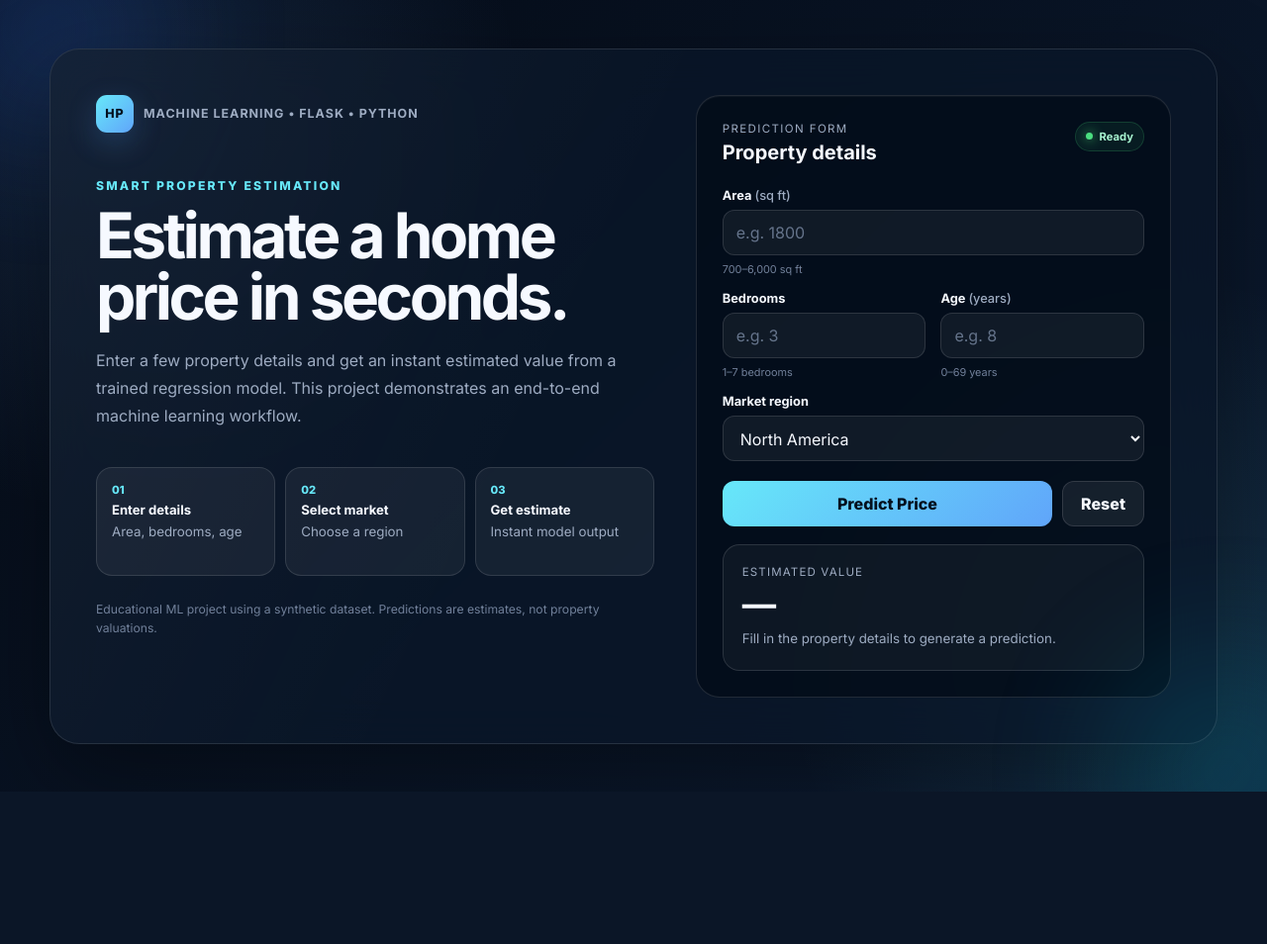
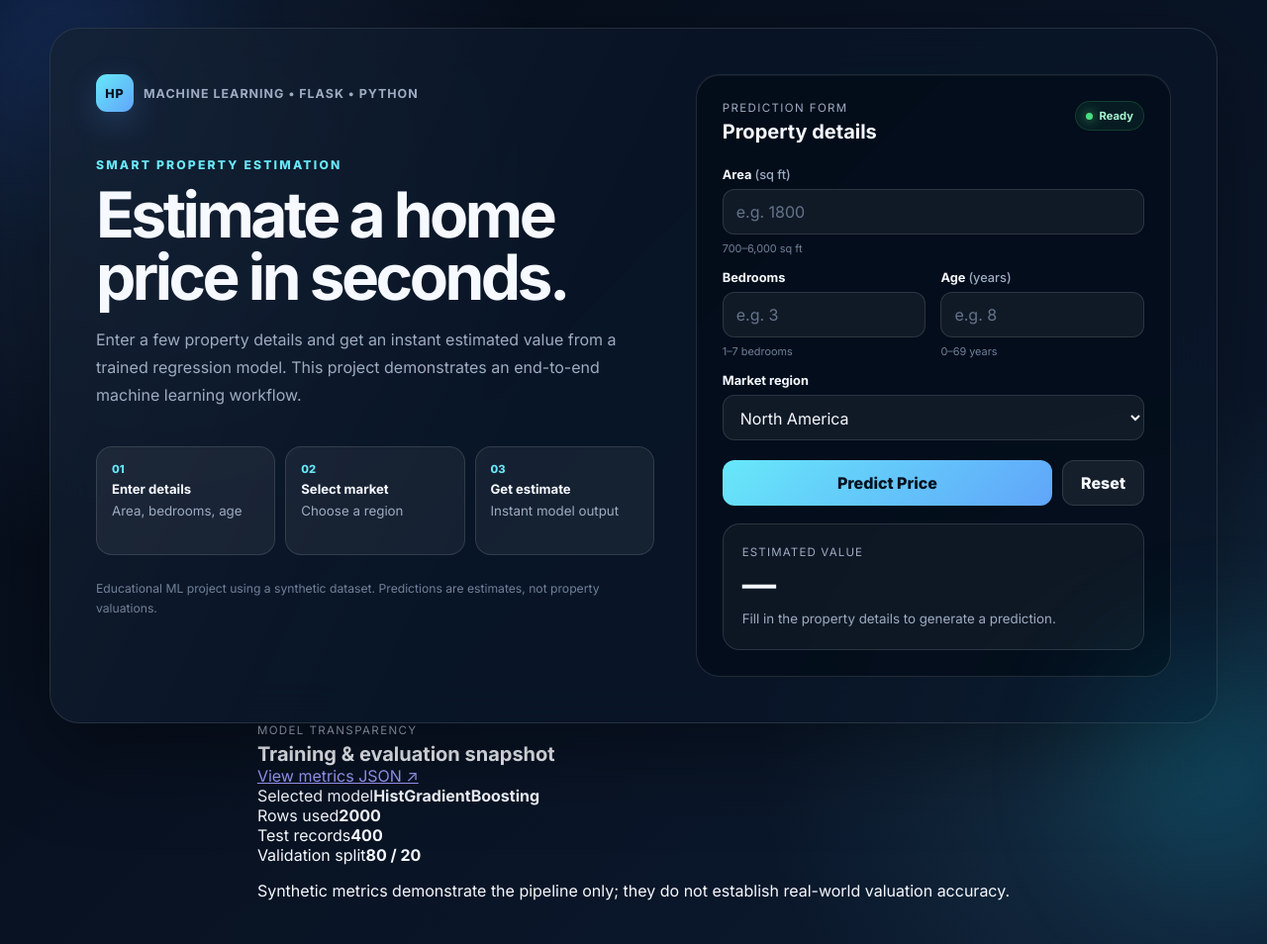
Before and after one commit to Shivamxxpathak/Home-Prediction-app, a Flask app: page / in a window 1280 px wide. Shown: the whole page at 99% size. Before the commit the page ends 800 px from the top, so only its background shows below. Run offline with Flask 3, Linux system fonts and the light colour scheme.

Commit message:
Add model evaluation transparency panel to web interface

```diff
--- a/templates/index.html
+++ b/templates/index.html
@@ -89,6 +89,19 @@
           </div>
         </div>
       </section>
+      <section class="evaluation-card" aria-labelledby="evaluation-title">
+        <div class="evaluation-heading">
+          <div><p class="panel-kicker">Model transparency</p><h2 id="evaluation-title">Training &amp; evaluation snapshot</h2></div>
+          <a href="/metrics" target="_blank" rel="noopener">View metrics JSON ↗</a>
+        </div>
+        <div class="evaluation-grid">
+          <div><span>Selected model</span><strong>{{ metrics.get('selected_model', 'Train model to view') }}</strong></div>
+          <div><span>Rows used</span><strong>{{ metrics.get('rows_after_cleaning', '—') }}</strong></div>
+          <div><span>Test records</span><strong>{{ metrics.get('test_rows', '—') }}</strong></div>
+          <div><span>Validation split</span><strong>80 / 20</strong></div>
+        </div>
+        <p class="evaluation-note">{{ metrics.get('note', 'Metrics appear after model training.') }}</p>
+      </section>
     </main>
 
     <script>
```
